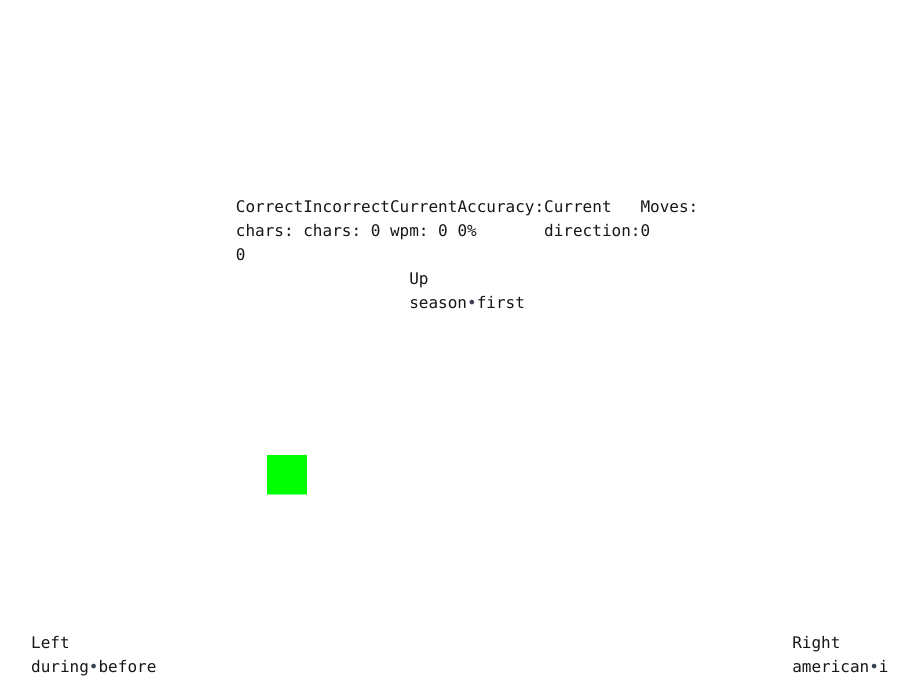
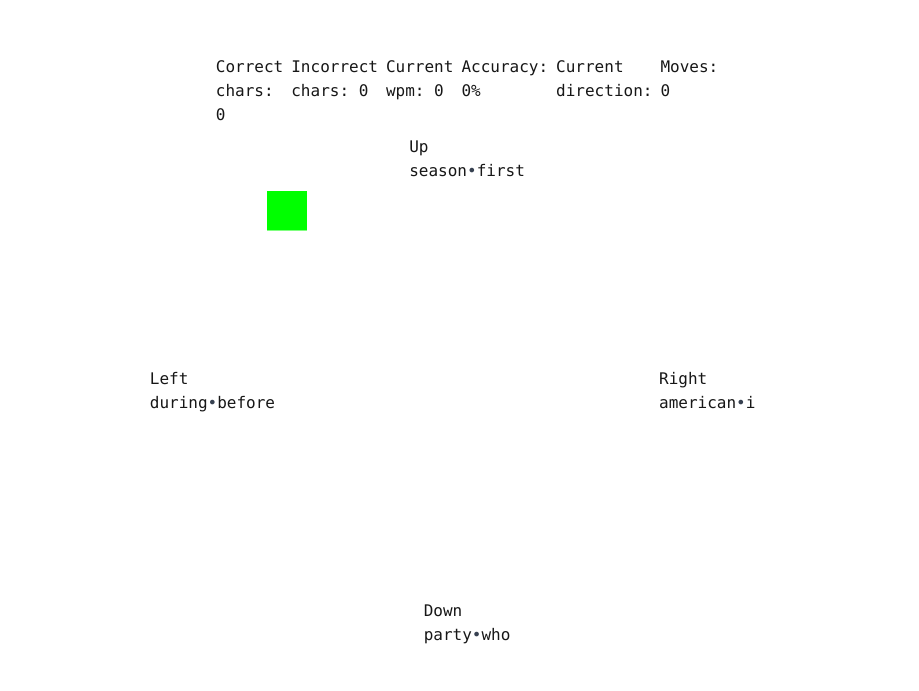
Before and after one commit to ThugRaven/type-maze, a Next.js app: page / in a window 1280 px wide. Shown: the part 109-800 px from the top of the page, without its empty margins (173-1092 px from the left). Built offline with nearby package versions, Linux system fonts and the light colour scheme.

Commit message:
feat: update typing controller styles

```diff
--- a/components/TypingController/TypingController.tsx
+++ b/components/TypingController/TypingController.tsx
@@ -173,9 +173,8 @@ export default function TypingController({
 	};
 
 	return (
-		<div className="grid grid-cols-3 grid-rows-3 items-center justify-items-center">
-			<div className="flex flex-col items-center col-start-2">
-				<div className="flex">
+		<div className="grid grid-cols-3 grid-rows-[auto_repeat(4,_minmax(0,_auto))] gap-2 items-center justify-items-center">
+			<div className="col-start-2 flex gap-2">
 				<div>Correct chars: {totalCorrectChars}</div>
 				<div>Incorrect chars: {totalIncorrectChars}</div>
 				<div>Current wpm: {Math.round(wpm)}</div>
@@ -183,6 +182,7 @@ export default function TypingController({
 				<div>Current direction: {currentDirection}</div>
 				<div>Moves: {moves}</div>
 			</div>
+			<div className="flex flex-col items-center col-start-2 self-end">
 				<div>
 					<div>Up</div>
 					<TypingText
@@ -197,8 +197,8 @@ export default function TypingController({
 					/>
 				</div>
 			</div>
-			<div className="col-start-2 row-start-2">{children}</div>
-			<div className="col-start-2 row-start-3">
+			<div className="col-start-2 row-start-3">{children}</div>
+			<div className="col-start-2 row-start-4 self-start">
 				<div>Down</div>
 				<TypingText
 					key={'down' + moveDownWords[0]}
@@ -211,7 +211,7 @@ export default function TypingController({
 					onCheckDirection={handleCheckDirection}
 				/>
 			</div>
-			<div className="col-start-1 row-start-2">
+			<div className="col-start-1 row-start-3 justify-self-end">
 				<div>Left</div>
 				<TypingText
 					key={'left' + moveLeftWords[0]}
@@ -224,7 +224,7 @@ export default function TypingController({
 					onCheckDirection={handleCheckDirection}
 				/>
 			</div>
-			<div className="col-start-3 row-start-2">
+			<div className="col-start-3 row-start-3 justify-self-start">
 				<div>Right</div>
 				<TypingText
 					key={'right' + moveRightWords[0]}
```
Lines whose indentation alone changed are shown as unchanged.
